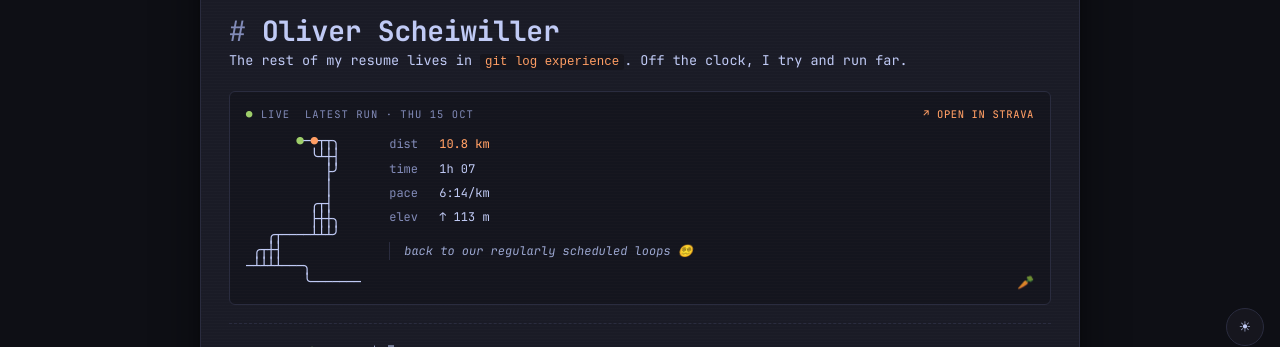
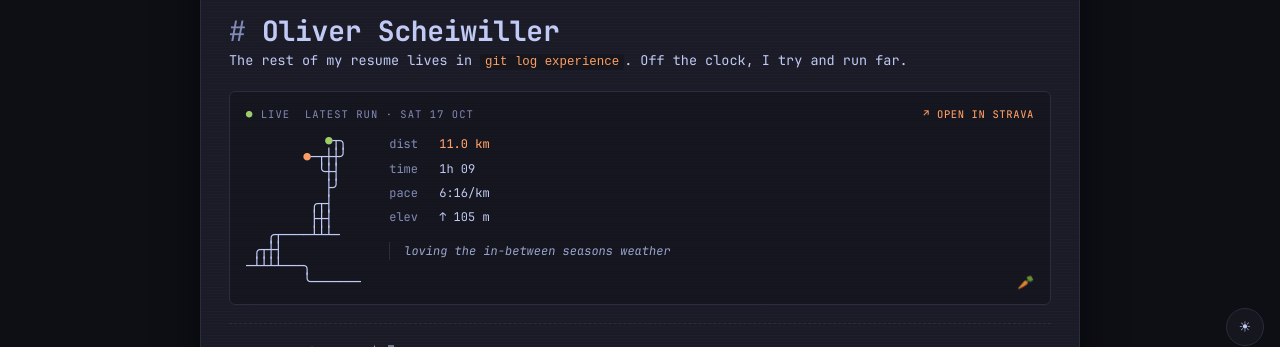
Before and after one commit to oschei/oschei.github.io, a Jekyll site: the page built from _pages/about.md, in a window 1280 px wide. Shown: the part 538-885 px from the top of the page. Built offline with Jekyll 4.4.1, drawn with Linux system fonts in a browser that asks for light colours.

Commit message:
chore(strava): update latest run

```diff
--- a/_data/latest_run.json
+++ b/_data/latest_run.json
@@ -1,15 +1,15 @@
 {
   "schema_version": 1,
-  "generated_at": "2026-10-15T07:20:19Z",
+  "generated_at": "2026-10-17T08:46:14Z",
   "activity": {
-    "id": "20591808122",
-    "url": "https://www.strava.com/activities/20591808122",
-    "date_label": "thu 15 oct",
-    "description": "back to our regularly scheduled loops 😵‍💫",
-    "distance_km": 10.8,
-    "duration_human": "1h 07",
-    "pace_human": "6:14/km",
-    "elevation_gain_m": 113,
-    "ascii_map": "       ●─●┬┬╮\n         ╰┴┼┤\n           ├╯\n           │\n         ╭┬┤\n         ├┼┼╮\n   ╭┬────┴┴┴╯\n ╭┬┼┤\n─┴┴┴┴───╮\n        ╰───────"
+    "id": "20617675509",
+    "url": "https://www.strava.com/activities/20617675509",
+    "date_label": "sat 17 oct",
+    "description": "loving the in-between seasons weather",
+    "distance_km": 11.0,
+    "duration_human": "1h 09",
+    "pace_human": "6:16/km",
+    "elevation_gain_m": 105,
+    "ascii_map": "           ●┬╮\n        ●─┬┼┼╯\n          ╰┼┤\n           ├╯\n         ╭┬┤\n         ├┼┤\n   ╭┬────┴┴┴─\n ╭┬┼┤\n─┴┴┴┴───╮\n        ╰───────"
   }
 }
```
